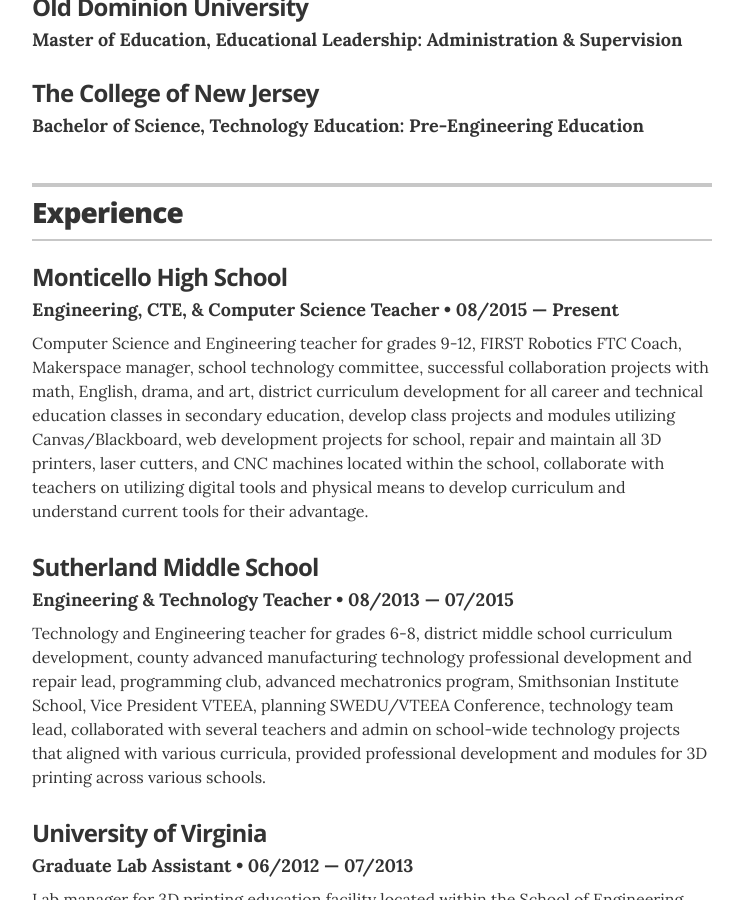
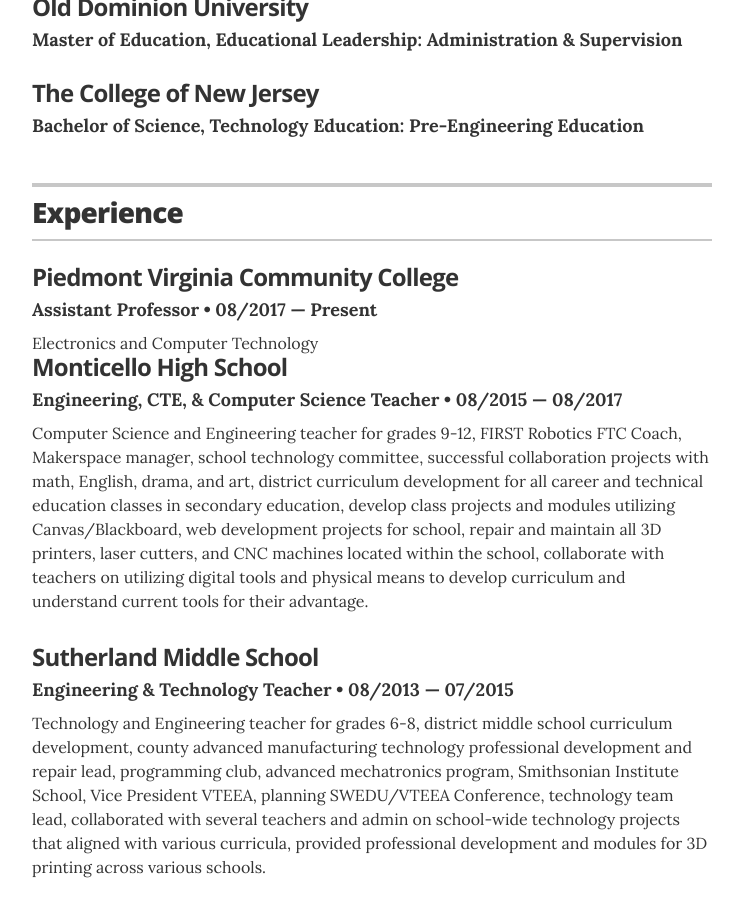
Before and after one commit to eabredder/eabredder.github.io, a Jekyll site: the page built from index.html, in a window 1280 px wide and 900 px high, scrolled down 554 px. Shown: the whole window, without its empty margins (268-1011 px from the left). Built offline with Jekyll 4.4.1, drawn with Linux system fonts in a browser that asks for light colours.

Commit message:
Update resume.html

```diff
--- a/_layouts/resume.html
+++ b/_layouts/resume.html
@@ -93,8 +93,14 @@
 
         <!-- another resume item -->
         <div class="resume-item" itemscope itemprop="worksFor" itemtype="http://schema.org/Organization">
+          <h3 class="resume-item-title" itemprop="name">Piedmont Virginia Community College</h3>
+          <h4 class="resume-item-details" itemprop="description">Assistant Professor &bull; 08/2017 &mdash; Present</h4>
+          <p class="resume-item-copy">Electronics and Computer Technology</p>
+
+        <!-- another resume item -->
+        <div class="resume-item" itemscope itemprop="worksFor" itemtype="http://schema.org/Organization">
           <h3 class="resume-item-title" itemprop="name">Monticello High School</h3>
-          <h4 class="resume-item-details" itemprop="description">Engineering, CTE, &amp; Computer Science Teacher &bull; 08/2015 &mdash; Present</h4>
+          <h4 class="resume-item-details" itemprop="description">Engineering, CTE, &amp; Computer Science Teacher &bull; 08/2015 &mdash; 08/2017</h4>
           <p class="resume-item-copy">Computer Science and Engineering teacher for grades 9-12, FIRST Robotics FTC Coach, Makerspace manager, school technology committee, successful collaboration projects with math, English, drama, and art, district curriculum development for all career and technical education classes in secondary education, develop class projects and modules utilizing Canvas/Blackboard, web development projects for school, repair and maintain all 3D printers, laser cutters, and CNC machines located within the school, collaborate with teachers on utilizing digital tools and physical means to develop curriculum and understand current tools for their advantage.</p>
 
         </div><!-- end of resume-item -->
@@ -108,7 +114,7 @@
         </div><!-- end of resume-item -->
 
                 <!-- another resume item -->
-        <div class="resume-item" itemscope itemprop="worksFor" itemtype="http://schema.org/Organization">
+        <div class="resume-item" itemscope itemprop="worksFor">
           <h3 class="resume-item-title" itemprop="name">University of Virginia</h3>
           <h4 class="resume-item-details" itemprop="description">Graduate Lab Assistant &bull; 06/2012 &mdash; 07/2013</h4>
           <p class="resume-item-copy">Lab manager for 3D printing education facility located within the School of Engineering, co-taught undergraduate classes in computer-aided design, electronics, and 3D printing techniques to be utilized in math and science classrooms, developed lessons and guides for teachers using engineering as a catalyst to learn science.</p>
```
